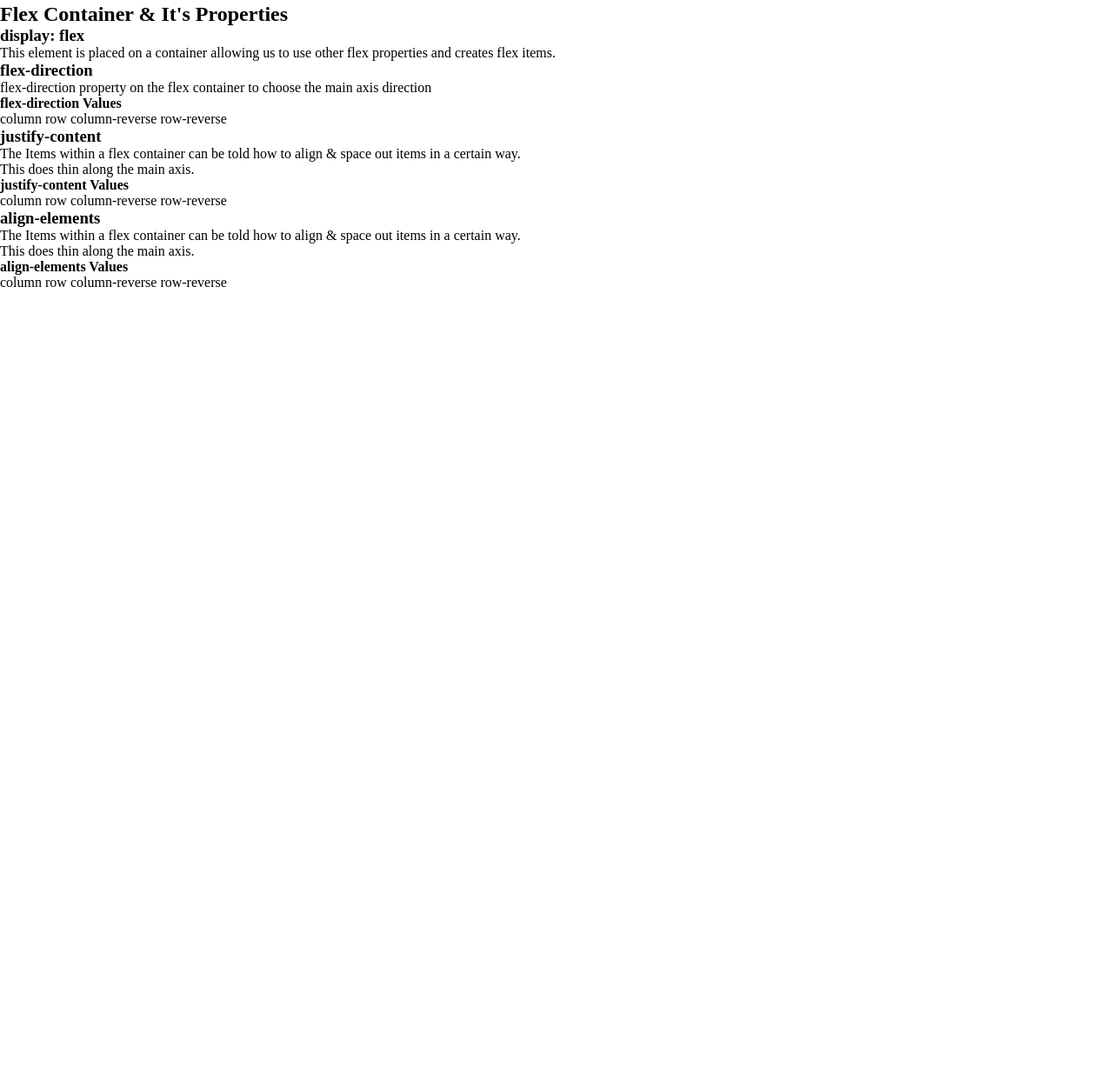
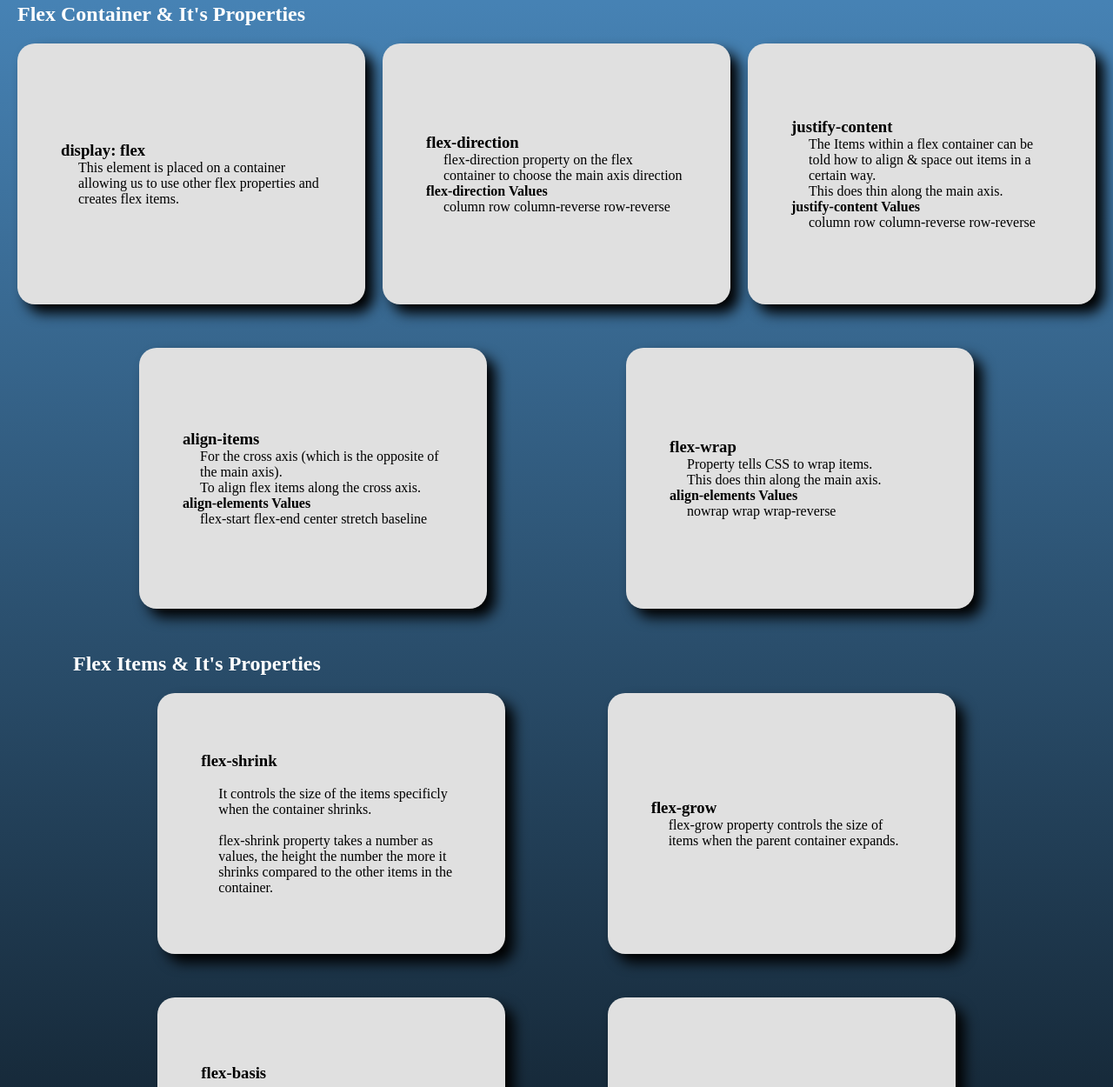
Before and after one commit to DSam87/fcc_flexbox, a plain HTML site: page index.html in a window 1280 px wide. Shown: the part 685-1935 px from the top of the page at 87% size. Before the commit the page ends 1019 px from the top, so only its background shows below. Drawn offline with Linux system fonts and the light colour scheme.

Commit message:
finnished website

```diff
--- a/index.html
+++ b/index.html
@@ -12,7 +12,7 @@
 
                 <ul class="nav-ul">
                     <li><a href="">Home</a></li>
-                    <li><a href="">About</a></li>
+                    <li><a href="">FreeCodeCamp</a></li>
                     <li><a href="">GitHub</a></li>
                 </ul>
                 <ul >
@@ -25,7 +25,7 @@
         </header>
         <main>
             <div class="welcome">
-                <h1>FlexBox Examples!</h1>
+                <h1 class="white-text">FlexBox Overview!</h1>
                 <p>Going Over Flexbox Containers And Flexbox Items</p>
             </div>
 
@@ -33,15 +33,17 @@
         </main>
 
 
-        <section>
-            <h2>Flex Container & It's Properties</h2>
+        <div class="content">
+
+        <secdtion class="section1">
+            <h2 class="white-text">Flex Container & It's Properties</h2>
 
             <div class="flex-container-row">
 
                 <section>
                     <article>
                         <h3>display: flex</h3>
-                        <p>This element is placed on a container allowing us to use other flex properties and creates flex items.</p>
+                        <p class="tab">This element is placed on a container allowing us to use other flex properties and creates flex items.</p>
 
                     </article>
                 </section>
@@ -49,10 +51,10 @@
                 <section>
                     <article>
                         <h3>flex-direction</h3>
-                        <p>flex-direction property on the flex container to choose the main axis direction</p>
+                        <p class="tab">flex-direction property on the flex container to choose the main axis direction</p>
 
                         <h4>flex-direction Values</h4>
-                        <ul>
+                        <ul class="tab">
                             <li>column</li>
                             <li>row</li>
                             <li>column-reverse</li>
@@ -63,12 +65,12 @@
 
                 <section>
                     <article>
-                        <h3>justify-content</h3>
-                        <p>The Items within a flex container can be told how to align & space out items in a certain way.</p>
-                        <p>This does thin along the main axis.</p>
+                        <h3 >justify-content</h3>
+                        <p class="tab">The Items within a flex container can be told how to align & space out items in a certain way.</p>
+                        <p class="tab">This does thin along the main axis.</p>
 
                         <h4>justify-content Values</h4>
-                        <ul>
+                        <ul class="tab">
                             <li>column</li>
                             <li>row</li>
                             <li>column-reverse</li>
@@ -79,16 +81,32 @@
 
                 <section>
                     <article>
-                        <h3>align-elements</h3>
-                        <p>The Items within a flex container can be told how to align & space out items in a certain way.</p>
-                        <p>This does thin along the main axis.</p>
+                        <h3>align-items</h3>
+                        <p class="tab">For the cross axis (which is the opposite of the main axis).</p>
+                        <p class="tab">To align flex items along the cross axis.</p>
 
                         <h4>align-elements Values</h4>
-                        <ul>
-                            <li>column</li>
-                            <li>row</li>
-                            <li>column-reverse</li>
-                            <li>row-reverse</li>
+                        <ul class="tab">
+                            <li>flex-start </li>
+                            <li>flex-end </li>
+                            <li>center</li>
+                            <li>stretch</li>
+                            <li>baseline</li>
+                        </ul>
+                    </article>
+                </section>
+
+                <section>
+                    <article>
+                        <h3>flex-wrap</h3>
+                        <p class="tab">Property tells CSS to wrap items.</p>
+                        <p class="tab">This does thin along the main axis.</p>
+
+                        <h4>align-elements Values</h4>
+                        <ul class="tab">
+                            <li>nowrap</li>
+                            <li>wrap</li>
+                            <li>wrap-reverse</li>
                         </ul>
                     </article>
                 </section>
@@ -98,6 +116,78 @@
 
 
         </section>
+
+
+        <section class="section2">
+            <h2 class="white-text">Flex Items & It's Properties</h2>
+
+            <div class="flex-container-row">
+
+                <section>
+                    <article>
+                        <h3>flex-shrink</h3><br>
+                        <p class="tab">It controls the size of the items specificly when the container shrinks.</p> <br>
+                        <p class="tab">flex-shrink property takes a number as values, the height the number the more it shrinks compared to the other items in the container.</p>
+
+
+                    </article>
+                </section>
+
+                <section>
+                    <article>
+                        <h3>flex-grow</h3>
+                        <p class="tab">flex-grow property controls the size of items when the parent container expands.</p>
+
+                    </article>
+                </section>
+
+                <section>
+                    <article>
+                        <h3 >flex-basis</h3><br>
+                        <p class="tab">flex-basis property specifies the intial size of the item before CSS makes adjustments with flex-shirnk or flex-grow.</p><br>
+                        <p class="tab">flex-basis can use many units the same as other size proeprties (px,em,%)</p>
+
+                    </article>
+                </section>
+
+                <section>
+                    <article>
+                        <h3>flex Shorthand</h3>
+                        <p class="tab">flex-grow, flex-shrink, and flex-basis properties can all be set together by using the flex property.</p>
+
+                    </article>
+                </section>
+
+
+                <section>
+                    <article>
+                        <h3>order</h3>
+                        <p class="tab">The order property is used to tell CS the order of how flex items apear in the flex container.</p>
+                    </article>
+                </section>
+
+                <section>
+                    <article>
+                        <h3>align-self</h3>
+                        <p class="tab">Allows us to adjust each item's alignment individually,instead of setting them all at onece. (with align-items)</p>
+
+                        <h4>align-self Values</h4>
+                        <ul class="tab">
+                            <li>flex-start </li>
+                            <li>flex-end </li>
+                            <li>center</li>
+                            <li>stretch</li>
+                            <li>baseline</li>
+                        </ul>
+                    </article>
+                </section>
+
+            </div>
+
+
+
+        </section>
+    </div>
 
         <footer>
 
--- a/style.css
+++ b/style.css
@@ -3,6 +3,22 @@
     padding :0;
     box-sizing: border-box;
 }
+
+/* *********************************************** */
+/* Animations */
+
+@keyframes scale{
+    0%{
+        transform: scale(1);
+    }
+    100%{
+        transform: scale(1.2);
+    }
+}
+
+
+
+
 
 /* *********************************************** */
 /* Nav */
@@ -21,27 +37,108 @@ li{
 }
 
 ul li a{
+    color: black;
     text-decoration: none;
     display: block;
     padding: 15px 20px;
 }
+ul li a:hover{
+    background-color: rgb(197, 241, 255);
+}
+
+
 
 
 /* *********************************************** */
-/* Nav */
+/* Main */
+
+
 
 main{
     height: 80vh;
     display: flex;
     flex-direction: row;
     justify-content: center;
+    background-color: steelblue ;
 }
 
+
 h1{
+    letter-spacing: .5em;
 }
 
 .welcome{
-    flex-basis: 500px;
+    flex-basis: 900px;
     align-self: center;
+    display: flex;
+    flex-direction: column;
+    align-items: center;
+}
+
+
+
+
+/* *********************************************** */
+/* Flex Cards */
+
+h2{
+    margin-bottom: 20px;
+    margin-left: 20px;
+}
+
+
+
+.flex-container-row{
+    display: flex;
+    flex-direction: row;
+    justify-content: space-evenly;
+    flex-wrap:wrap;
 
 }
+
+.flex-container-row section{
+    display: flex;
+    background-color: rgb(224, 224, 224);
+    padding: 20px 50px;
+    height: 300px;
+    flex-basis: 400px;
+    align-items: center;
+
+    border-radius: 20px;;
+    margin-bottom: 50px;
+    box-shadow: 10px 10px 15px black ;
+
+
+}
+
+.flex-container-row section:hover{
+    animation-name: scale;
+    animation-duration: 1s;
+    animation-fill-mode: forwards;
+}
+
+
+.tab{
+    margin-left: 20px;
+}
+
+
+
+.section1, .section2{
+
+    width: 90%;
+    margin: auto;
+}
+
+
+.content{
+    margin: 0;
+    padding:0;
+    background: linear-gradient(to bottom, steelblue, black);
+}
+
+
+.white-text{
+    color: white;
+
+}
```
